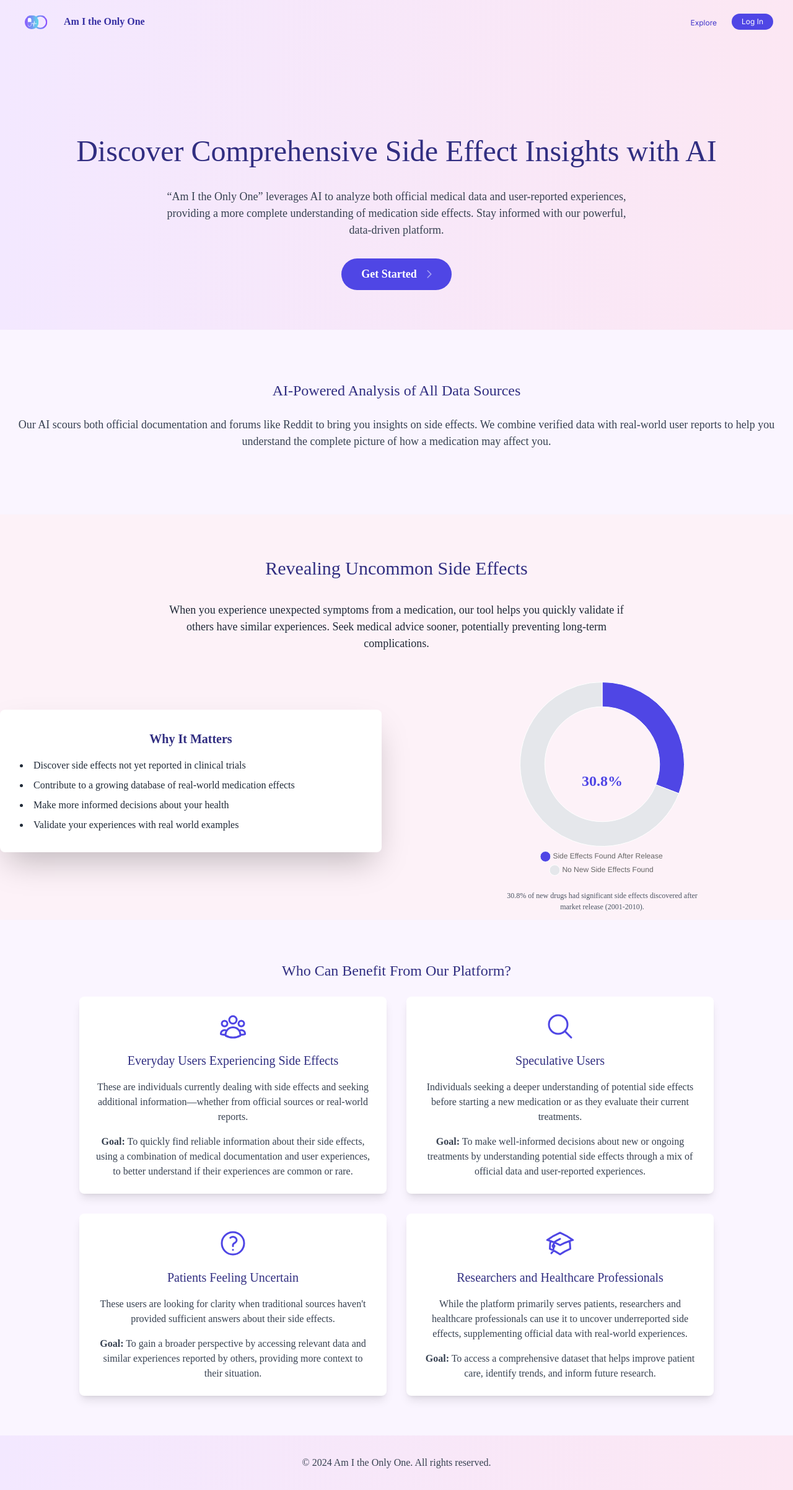
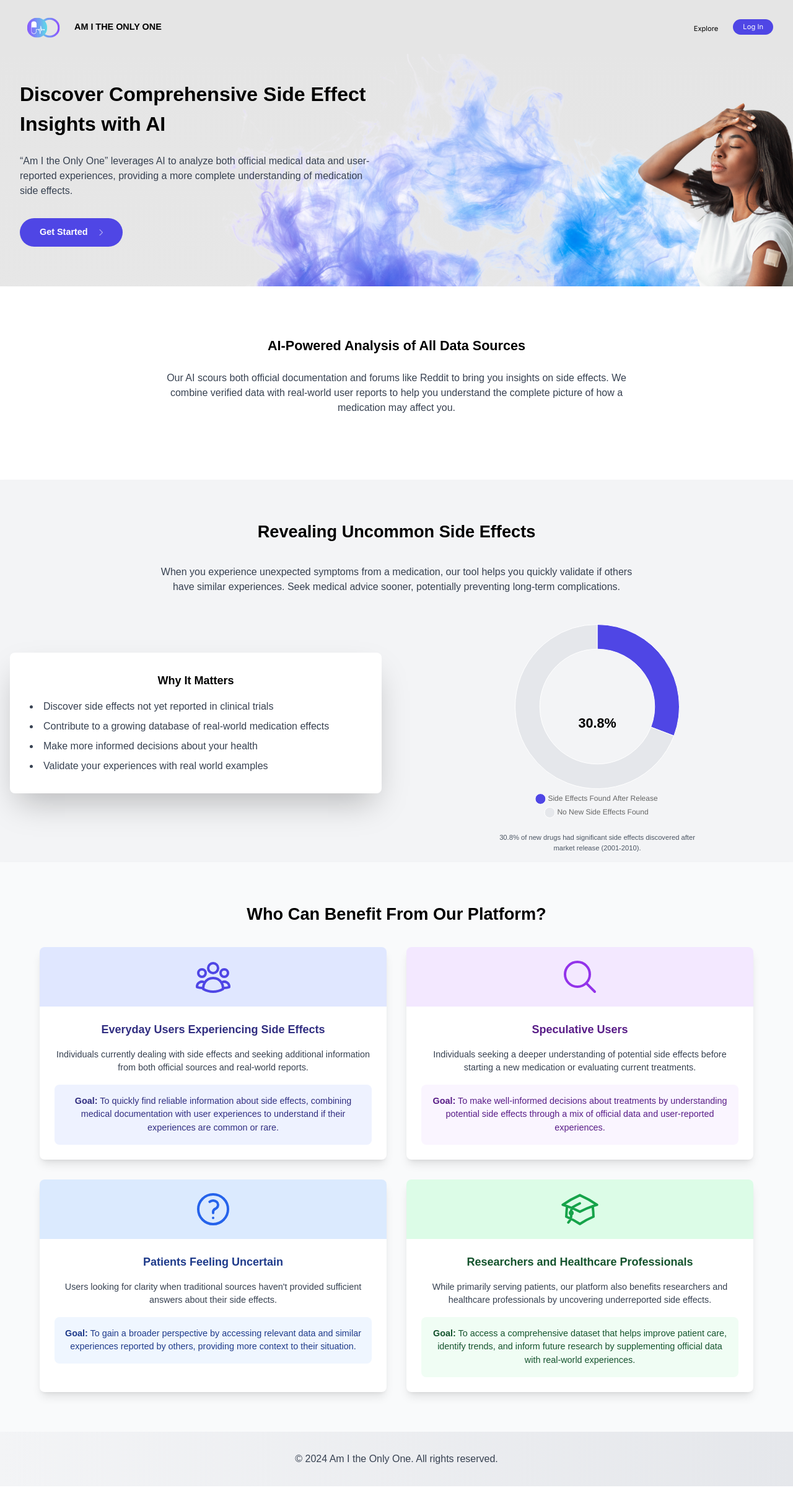
Before and after one commit to cdirks4/side-effects, a Next.js app: page / in a window 1280 px wide. Shown: the whole page at 62% size. Built offline with nearby package versions, Linux system fonts and the light colour scheme; no server answers; a web font is replaced by a local one.

Commit message:
feat: add cloud and color update

```diff
--- a/package.json
+++ b/package.json
@@ -17,7 +17,8 @@
     "next-themes": "^0.3.0",
     "react": "^18",
     "react-chartjs-2": "^5.2.0",
-    "react-dom": "^18"
+    "react-dom": "^18",
+    "react-intersection-observer": "^9.13.1"
   },
   "devDependencies": {
     "@types/node": "^20",
--- a/src/app/components/navbar.tsx
+++ b/src/app/components/navbar.tsx
@@ -29,30 +29,27 @@ const Navbar = () => {
 
   return (
     <nav
-      className={`bg-gradient-to-r from-purple-100 to-pink-100
-        fixed top-0 left-0 w-full z-50 transition-all duration-300 ${
-          isScrolled
-            ? "bg-gradient-to-r from-purple-100 to-pink-100 shadow-md opacity-90"
-            : "bg-transparent"
-        }`}
+      className={`fixed top-0 left-0 w-full z-50 transition-all duration-300 ${
+        isScrolled ? "bg-[#E5E5E5] shadow-md opacity-90" : "bg-[#E5E5E5]"
+      }`}
     >
       <div className="max-w-7xl mx-auto px-4 sm:px-6 lg:px-8">
         <div className="flex justify-between items-center py-4">
-          <div className="text-lg font-mackinac text-indigo-800 font-semibold">
+          <div className="text-lg font-montserrat text-indigo-800 font-semibold">
             <Link href="/" className="text-center group flex items-center">
               <Image
                 src="/assets/am-i-the-only-logo.svg"
                 alt="Am I the Only One Logo"
-                width={55}
-                height={60}
+                width={80}
+                height={80}
                 className="transition-transform duration-300 transform group-hover:scale-110 mr-2"
               />
-              <span className="ml-2">Am I the Only One</span>
+              <span className="text-black">AM I THE ONLY ONE</span>
             </Link>
           </div>
           <div className="flex space-x-6 items-center">
             <Link href="/waitlist">
-              <span className="text-sm text-indigo-700 hover:text-indigo-700 dark:hover:text-indigo-500 transition duration-300">
+              <span className="text-sm text-black hover:text-indigo-700 dark:hover:text-indigo-500 transition duration-300">
                 Explore
               </span>
             </Link>
--- a/src/app/page.tsx
+++ b/src/app/page.tsx
@@ -8,18 +8,34 @@ import {
   Legend,
   ChartOptions,
 } from "chart.js";
-import { useState, useEffect } from "react";
+import { useState, useEffect, useRef } from "react";
 import {
   UserGroupIcon,
   MagnifyingGlassIcon,
   QuestionMarkCircleIcon,
   AcademicCapIcon,
 } from "@heroicons/react/24/outline";
+import Image from "next/image";
+import { useInView } from "react-intersection-observer";
 ChartJS.register(ArcElement, Tooltip, Legend);
 
 export default function Home() {
   const [selectedSegment, setSelectedSegment] = useState<string | null>(null);
   const [isScrolled, setIsScrolled] = useState(false);
+  const [chartRef, chartInView] = useInView({
+    triggerOnce: true,
+    threshold: 0.1,
+  });
+
+  const [aiAnalysisRef, aiAnalysisInView] = useInView({
+    triggerOnce: true,
+    threshold: 0.1,
+  });
+
+  const [uncommonSideEffectsRef, uncommonSideEffectsInView] = useInView({
+    triggerOnce: true,
+    threshold: 0.1,
+  });
 
   // Effect to handle scroll and set header background
 
@@ -61,7 +77,7 @@ export default function Home() {
     },
     cutout: "70%",
     onHover: (event, elements) => {
-      if (event.native) {
+      if (event.native && event.native.target instanceof HTMLElement) {
         event.native.target.style.cursor = elements.length
           ? "pointer"
           : "default";
@@ -77,25 +93,22 @@ export default function Home() {
   };
 
   return (
-    <div className="min-h-screen bg-gradient-to-r from-purple-100 to-pink-100 text-gray-800 font-mackinac pt-20">
-      {/* Header */}
-
-      {/* Spacer to prevent content from being hidden under the header */}
-
+    <div className="min-h-screen bg-gradient-to-b from-[#E5E5E5] to-[#F0F0F0] text-gray-800 font-montserrat">
       {/* Hero Section */}
-      <section className="py-16 px-4 md:px-8">
-        <div className="container mx-auto text-center">
-          <h1 className="text-2xl sm:text-5xl md:text-6xl text-indigo-900 mb-6 font-mackinac">
+      <section className="relative py-16 px-4 md:px-8 overflow-hidden">
+        <div className="container mx-auto relative z-10">
+          <div className="flex flex-col md:flex-row items-center">
+            <div className="md:w-1/2 text-center md:text-left">
+              <h1 className="font-semibold text-2xl sm:text-4xl md:text-5xl text-black mb-6 font-montserrat">
                 Discover Comprehensive Side Effect Insights with AI
               </h1>
-          <p className="text-base sm:text-lg md:text-xl text-gray-700 mb-8 max-w-3xl mx-auto font-mackinac">
+              <p className="text-base sm:text-lg md:text-xl text-gray-700 mb-8 max-w-xl">
                 &ldquo;Am I the Only One&rdquo; leverages AI to analyze both
                 official medical data and user-reported experiences, providing a
-            more complete understanding of medication side effects. Stay
-            informed with our powerful, data-driven platform.
+                more complete understanding of medication side effects.
               </p>
               <Link href="/get-started" className="inline-block">
-            <span className="gap-4 btn-xl btn-purple group/btn btn-border-dark rounded-full bg-indigo-600 text-white font-semibold text-lg md:text-xl py-3 px-8 hover:bg-indigo-700 transition duration-300 cursor-pointer flex items-center">
+                <span className="gap-4 btn-xl btn-purple group/btn btn-border-dark rounded-full bg-indigo-600 text-white font-semibold text-base md:text-lg py-3 px-8 hover:bg-indigo-700 transition duration-300 cursor-pointer flex items-center">
                   Get Started{" "}
                   <div className="flex items-center opacity-50 group-hover/btn:opacity-100 transition-opacity ml-2">
                     <svg
@@ -122,15 +135,44 @@ export default function Home() {
                 </span>
               </Link>
             </div>
+          </div>
+        </div>
+
+        {/* Cloud Image */}
+        <div className="absolute top-0 right-0 w-full h-full overflow-hidden">
+          <Image
+            src="/assets/banner_cloud.png"
+            alt="Cloud Background"
+            layout="fill"
+            objectFit="cover"
+            className="animate-slide-left"
+          />
+        </div>
+
+        {/* Woman Image */}
+        <div className="absolute top-0 right-0 w-full 2 h-full">
+          <Image
+            src="/assets/banner_woman.png"
+            alt="Woman"
+            layout="fill"
+            objectFit="contain"
+            objectPosition="right center"
+            className="animate-fade-in"
+          />
+        </div>
       </section>
-
-      {/* Data Analysis Section */}
-      <section className="bg-purple-50 py-20 shadow-lg">
-        <div className="container mx-auto text-center">
-          <h2 className="text-3xl  text-indigo-900 mb-6">
+      {/* AI-Powered Analysis Section */}
+      <section
+        ref={aiAnalysisRef}
+        className={`bg-white py-20 shadow-lg transition-opacity duration-1000 ease-in-out ${
+          aiAnalysisInView ? "opacity-100" : "opacity-0"
+        }`}
+      >
+        <div className="container mx-auto text-center px-4">
+          <h2 className="text-3xl text-black mb-6 font-semibold">
             AI-Powered Analysis of All Data Sources
           </h2>
-          <p className="text-lg md:text-xl text-gray-700 mb-6">
+          <p className="text-lg md:text-xl text-gray-700 mb-6 max-w-3xl mx-auto">
             Our AI scours both official documentation and forums like Reddit to
             bring you insights on side effects. We combine verified data with
             real-world user reports to help you understand the complete picture
@@ -139,13 +181,18 @@ export default function Home() {
         </div>
       </section>
 
-      {/* Importance of Uncovering Hidden Side Effects */}
-      <section className="bg-pink-50 py-16 shadow-md">
-        <div className="container mx-auto text-center">
-          <h2 className="text-4xl  mb-8 text-indigo-900">
+      {/* Revealing Uncommon Side Effects Section */}
+      <section
+        ref={uncommonSideEffectsRef}
+        className={`bg-gray-100 py-16 shadow-md transition-opacity duration-1000 ease-in-out ${
+          uncommonSideEffectsInView ? "opacity-100" : "opacity-0"
+        }`}
+      >
+        <div className="container mx-auto text-center px-4">
+          <h2 className="text-4xl mb-8 text-black font-semibold">
             Revealing Uncommon Side Effects
           </h2>
-          <p className="text-xl mb-12 max-w-3xl mx-auto">
+          <p className="text-xl mb-12 max-w-3xl mx-auto text-gray-700">
             When you experience unexpected symptoms from a medication, our tool
             helps you quickly validate if others have similar experiences. Seek
             medical advice sooner, potentially preventing long-term
@@ -153,10 +200,10 @@ export default function Home() {
           </p>
           <div className="grid md:grid-cols-2 gap-12 items-center">
             <div className="bg-white p-8 rounded-lg shadow-2xl">
-              <h3 className="text-2xl font-semibold mb-4 text-indigo-900">
+              <h3 className="text-2xl font-semibold mb-4 text-black">
                 Why It Matters
               </h3>
-              <ul className="text-left list-disc list-inside space-y-2">
+              <ul className="text-left list-disc list-inside space-y-2 text-gray-700">
                 <li>
                   Discover side effects not yet reported in clinical trials
                 </li>
@@ -168,14 +215,22 @@ export default function Home() {
                 <li>Validate your experiences with real world examples</li>
               </ul>
             </div>
-            <div className="relative h-80 w-80 mx-auto">
-              <Doughnut data={data} options={options} />
+            <div ref={chartRef} className="relative h-80 w-80 mx-auto">
+              {chartInView && (
+                <>
+                  <Doughnut
+                    data={data}
+                    options={options}
+                    className="animate-fade-in"
+                  />
                   <div className="absolute inset-0 flex items-center justify-center">
-                <div className="text-3xl font-bold text-indigo-600 dark:text-indigo-400">
+                    <div className="text-3xl font-bold text-black animate-fade-in">
                       30.8%
                     </div>
                   </div>
-              <p className="mt-4 text-sm text-gray-600 dark:text-gray-400">
+                </>
+              )}
+              <p className="mt-4 text-sm text-gray-600">
                 30.8% of new drugs had significant side effects discovered after
                 market release (2001-2010).
               </p>
@@ -183,94 +238,116 @@ export default function Home() {
           </div>
         </div>
       </section>
-
       {/* User Groups Section */}
-      <section className="py-16 bg-purple-50 shadow-md">
+      <section className="py-16 bg-gray-50 shadow-md">
         <div className="container mx-auto px-4 text-center">
-          <h2 className="text-3xl text-indigo-900 mb-6">
+          <h2 className="text-4xl text-black mb-8 font-semibold">
             Who Can Benefit From Our Platform?
           </h2>
-          <div className="grid grid-cols-1 md:grid-cols-2 gap-8 max-w-[80vw] mx-auto">
+          <div className="grid grid-cols-1 md:grid-cols-2 gap-8 max-w-6xl mx-auto">
             {/* Card for Everyday Users */}
-            <div className="bg-white shadow-lg rounded-lg p-6 flex flex-col items-center">
-              <UserGroupIcon className="h-12 w-12 text-indigo-600 mb-4" />
-              <h3 className="text-2xl font-medium text-indigo-900 mb-4">
+            <div className="bg-white shadow-lg rounded-lg overflow-hidden transition-all duration-300 hover:shadow-2xl transform hover:-translate-y-1">
+              <div className="bg-indigo-100 p-4">
+                <UserGroupIcon className="h-16 w-16 text-indigo-600 mx-auto" />
+              </div>
+              <div className="p-6">
+                <h3 className="text-2xl font-semibold text-indigo-900 mb-4">
                   Everyday Users Experiencing Side Effects
                 </h3>
-              <p className="text-lg text-gray-700">
-                These are individuals currently dealing with side effects and
-                seeking additional information—whether from official sources or
+                <p className="text-lg text-gray-700 mb-4">
+                  Individuals currently dealing with side effects and seeking
+                  additional information from both official sources and
                   real-world reports.
                 </p>
-              <p className="text-lg text-gray-700 mt-4">
+                <div className="bg-indigo-50 p-4 rounded-lg">
+                  <p className="text-lg text-indigo-900">
                     <span className="font-bold">Goal:</span> To quickly find
-                reliable information about their side effects, using a
-                combination of medical documentation and user experiences, to
-                better understand if their experiences are common or rare.
+                    reliable information about side effects, combining medical
+                    documentation with user experiences to understand if their
+                    experiences are common or rare.
                   </p>
+                </div>
+              </div>
             </div>
 
             {/* Card for Speculative Users */}
-            <div className="bg-white shadow-lg rounded-lg p-6 flex flex-col items-center">
-              <MagnifyingGlassIcon className="h-12 w-12 text-indigo-600 mb-4" />
-              <h3 className="text-2xl font-medium text-indigo-900 mb-4">
+            <div className="bg-white shadow-lg rounded-lg overflow-hidden transition-all duration-300 hover:shadow-2xl transform hover:-translate-y-1">
+              <div className="bg-purple-100 p-4">
+                <MagnifyingGlassIcon className="h-16 w-16 text-purple-600 mx-auto" />
+              </div>
+              <div className="p-6">
+                <h3 className="text-2xl font-semibold text-purple-900 mb-4">
                   Speculative Users
                 </h3>
-              <p className="text-lg text-gray-700">
+                <p className="text-lg text-gray-700 mb-4">
                   Individuals seeking a deeper understanding of potential side
-                effects before starting a new medication or as they evaluate
-                their current treatments.
+                  effects before starting a new medication or evaluating current
+                  treatments.
                 </p>
-              <p className="text-lg text-gray-700 mt-4">
-                <span className="font-bold">Goal:</span> To make well-informed
-                decisions about new or ongoing treatments by understanding
+                <div className="bg-purple-50 p-4 rounded-lg">
+                  <p className="text-lg text-purple-900">
+                    <span className="font-bold">Goal:</span> To make
+                    well-informed decisions about treatments by understanding
                     potential side effects through a mix of official data and
                     user-reported experiences.
                   </p>
                 </div>
+              </div>
+            </div>
 
             {/* Card for Patients Feeling Uncertain */}
-            <div className="bg-white shadow-lg rounded-lg p-6 flex flex-col items-center">
-              <QuestionMarkCircleIcon className="h-12 w-12 text-indigo-600 mb-4" />
-              <h3 className="text-2xl font-medium text-indigo-900 mb-4">
+            <div className="bg-white shadow-lg rounded-lg overflow-hidden transition-all duration-300 hover:shadow-2xl transform hover:-translate-y-1">
+              <div className="bg-blue-100 p-4">
+                <QuestionMarkCircleIcon className="h-16 w-16 text-blue-600 mx-auto" />
+              </div>
+              <div className="p-6">
+                <h3 className="text-2xl font-semibold text-blue-900 mb-4">
                   Patients Feeling Uncertain
                 </h3>
-              <p className="text-lg text-gray-700">
-                These users are looking for clarity when traditional sources
-                haven&apos;t provided sufficient answers about their side
-                effects.
+                <p className="text-lg text-gray-700 mb-4">
+                  Users looking for clarity when traditional sources haven't
+                  provided sufficient answers about their side effects.
                 </p>
-              <p className="text-lg text-gray-700 mt-4">
+                <div className="bg-blue-50 p-4 rounded-lg">
+                  <p className="text-lg text-blue-900">
                     <span className="font-bold">Goal:</span> To gain a broader
-                perspective by accessing relevant data and similar experiences
-                reported by others, providing more context to their situation.
-              </p>
-            </div>
-
-            {/* Card for Researchers and Healthcare Professionals */}
-            <div className="bg-white shadow-lg rounded-lg p-6 flex flex-col items-center">
-              <AcademicCapIcon className="h-12 w-12 text-indigo-600 mb-4" />
-              <h3 className="text-2xl font-medium text-indigo-900 mb-4">
-                Researchers and Healthcare Professionals
-              </h3>
-              <p className="text-lg text-gray-700">
-                While the platform primarily serves patients, researchers and
-                healthcare professionals can use it to uncover underreported
-                side effects, supplementing official data with real-world
-                experiences.
-              </p>
-              <p className="text-lg text-gray-700 mt-4">
-                <span className="font-bold">Goal:</span> To access a
-                comprehensive dataset that helps improve patient care, identify
-                trends, and inform future research.
+                    perspective by accessing relevant data and similar
+                    experiences reported by others, providing more context to
+                    their situation.
                   </p>
                 </div>
               </div>
             </div>
+
+            {/* Card for Researchers and Healthcare Professionals */}
+            <div className="bg-white shadow-lg rounded-lg overflow-hidden transition-all duration-300 hover:shadow-2xl transform hover:-translate-y-1">
+              <div className="bg-green-100 p-4">
+                <AcademicCapIcon className="h-16 w-16 text-green-600 mx-auto" />
+              </div>
+              <div className="p-6">
+                <h3 className="text-2xl font-semibold text-green-900 mb-4">
+                  Researchers and Healthcare Professionals
+                </h3>
+                <p className="text-lg text-gray-700 mb-4">
+                  While primarily serving patients, our platform also benefits
+                  researchers and healthcare professionals by uncovering
+                  underreported side effects.
+                </p>
+                <div className="bg-green-50 p-4 rounded-lg">
+                  <p className="text-lg text-green-900">
+                    <span className="font-bold">Goal:</span> To access a
+                    comprehensive dataset that helps improve patient care,
+                    identify trends, and inform future research by supplementing
+                    official data with real-world experiences.
+                  </p>
+                </div>
+              </div>
+            </div>
+          </div>
+        </div>
       </section>
-
       {/* Footer */}
-      <footer className="bg-gradient-to-r from-purple-100 to-pink-100 text-gray-700 py-8">
+      <footer className="bg-gradient-to-r from-gray-100 to-gray-200 text-gray-700 py-8">
         <div className="container mx-auto px-4 text-center">
           <p>&copy; 2024 Am I the Only One. All rights reserved.</p>
         </div>
--- a/src/app/waitlist/page.tsx
+++ b/src/app/waitlist/page.tsx
@@ -58,7 +58,7 @@ export default function Waitlist() {
   };
 
   return (
-    <div className="min-h-screen bg-gradient-to-r from-purple-100 to-pink-100 text-gray-800 flex flex-col items-center justify-center font-mackinac pt-20">
+    <div className="min-h-screen bg-gradient-to-r from-purple-100 to-pink-100 text-gray-800 flex flex-col items-center justify-center font-montserrat pt-20">
       <main className="w-full max-w-2xl p-8 bg-white rounded-lg shadow-lg m-6">
         <h1 className="text-4xl font-bold mb-6 text-center text-indigo-900">
           Have You Faced Unusual Side-Effects?
--- a/tailwind.config.ts
+++ b/tailwind.config.ts
@@ -10,18 +10,19 @@ const config: Config = {
     extend: {
       fontFamily: {
         mackinac: ['"P22 Mackinac Pro"', "serif"],
+        montserrat: ['"Montserrat"', "sans-serif"],
       },
       fontSize: {
-        xs: "0.65rem",
-        sm: "0.75rem",
-        base: "0.875rem",
-        lg: "1rem",
-        xl: "1.125rem",
-        "2xl": "1.25rem",
-        "3xl": "1.5rem",
-        "4xl": "1.875rem",
-        "5xl": "2.25rem",
-        "6xl": "3rem",
+        xs: "0.6rem",
+        sm: "0.7rem",
+        base: "0.8rem",
+        lg: "0.9rem",
+        xl: "1rem",
+        "2xl": "1.125rem",
+        "3xl": "1.35rem",
+        "4xl": "1.7rem",
+        "5xl": "2rem",
+        "6xl": "2.75rem",
       },
       colors: {
         indigo: {
@@ -30,9 +31,26 @@ const config: Config = {
           900: "#312e81",
         },
       },
+      animation: {
+        "slide-left": "slideLeft 1s ease-out",
+        "fade-in": "fadeIn 1s ease-out",
+      },
+      keyframes: {
+        slideLeft: {
+          "0%": { transform: "translateX(100%)" },
+          "100%": { transform: "translateX(0)" },
+        },
+        fadeIn: {
+          "0%": { opacity: "0" },
+          "100%": { opacity: "1" },
+        },
+      },
     },
   },
   plugins: [],
   darkMode: "class", // Enable dark mode
 };
+
+// Montserrat font classes
+
 export default config;
```
Also changed, not shown: src/app/api/send-email/route.ts (added, +17 -0 lines), src/app/get-started/page.tsx (+55 -14 lines), public/assets/banner_cloud.png (added), public/assets/banner_woman.png (added). Lines whose indentation alone changed are shown as unchanged.
